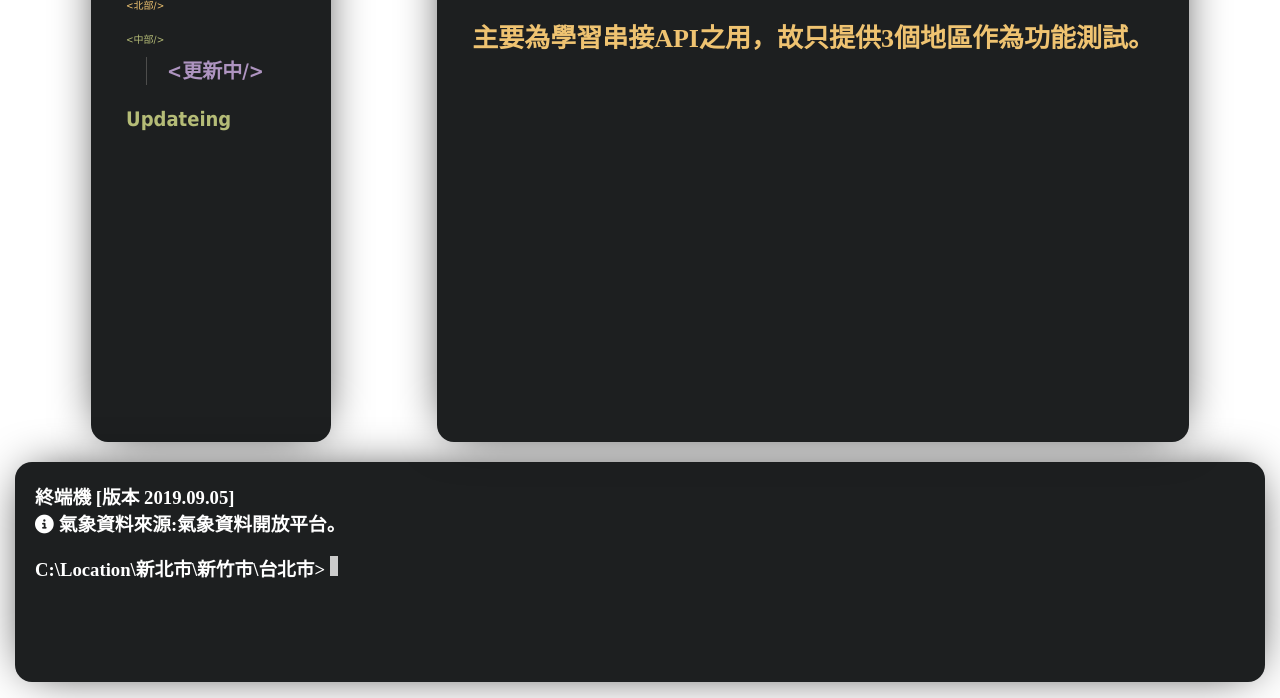
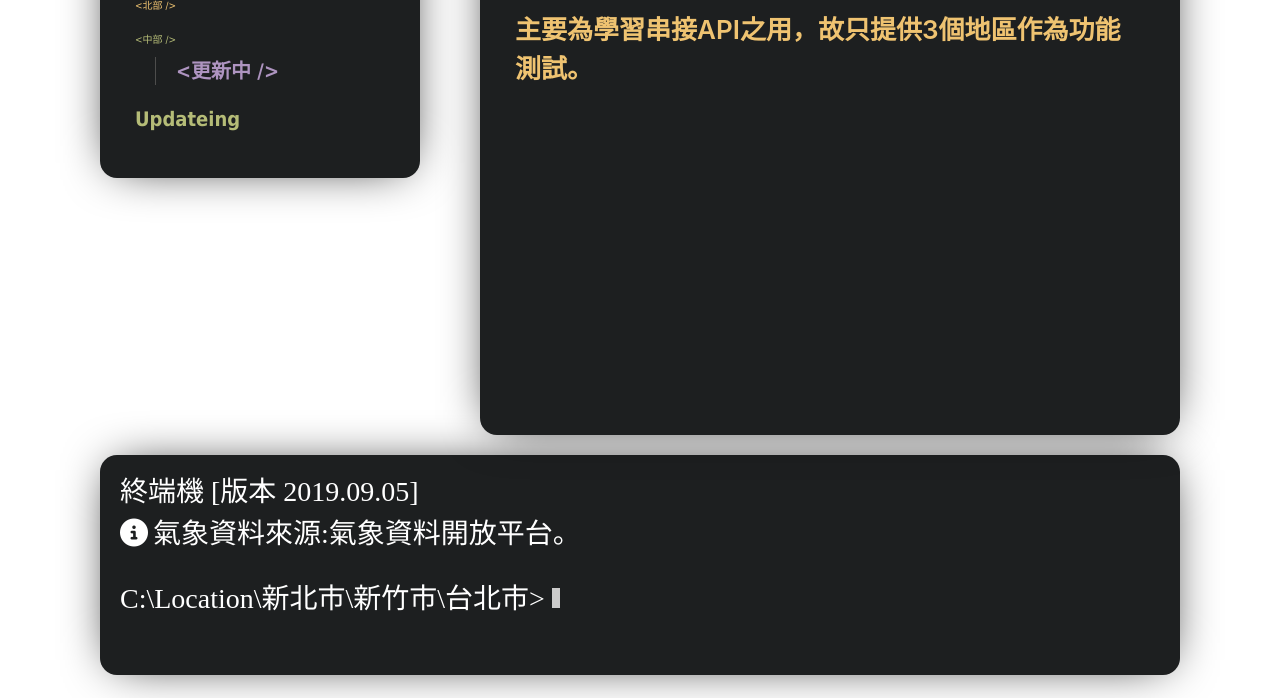
Before and after one commit to he790803/weatherApp, a plain HTML site: page index.html in a window 1280 px wide. Shown: the part 102-800 px from the top of the page. Drawn offline with nearby package versions, Linux system fonts and the light colour scheme; no server answers; a web font is replaced by a local one.

Commit message:
Update index.html
加入bootstrap

```diff
--- a/index.html
+++ b/index.html
@@ -5,36 +5,42 @@
     <meta charset="UTF-8" />
     <meta name="viewport" content="width=device-width, initial-scale=1.0" />
     <meta http-equiv="X-UA-Compatible" content="ie=edge" />
+
+
+    <!-- Bootstrap CDN -->
+    <link rel="stylesheet" href="https://stackpath.bootstrapcdn.com/bootstrap/4.2.1/css/bootstrap.min.css" integrity="sha384-GJzZqFGwb1QTTN6wy59ffF1BuGJpLSa9DkKMp0DgiMDm4iYMj70gZWKYbI706tWS" crossorigin="anonymous">
     <!-- fontawesome CDN -->
     <script src="https://kit.fontawesome.com/5d8c333ecd.js"></script>
+
     <!-- 自定義style -->
     <link rel="stylesheet" href="./style/style.css" />
-
     <title>氣象預報資訊</title>
 </head>
 
 <body>
     <div class="container">
         <div class="mainHead">
+            <div class="row">
+                <div class="col-12 col-lg-4">
                     <nav class="menu">
                         <p onclick="document.getElementsByTagName('nav')[0].className = 'menu'">
-                    <地區/>
+                            <地區 />
                         </p>
                         <ol>
                             <li class="menu-group">
                                 <a href="#">
-                            <北部/>
+                                    <北部 />
                                 </a>
                                 <ol class="sub-menu" id="north"></ol>
                             </li>
                             <li class="menu-group">
                                 <a href="#">
-                            <中部/>
+                                    <中部 />
                                 </a>
                                 <ol class="sub-center">
                                     <li class="menuItem">
                                         <a href="#">
-                                    <更新中/>
+                                            <更新中 />
                                         </a>
                                     </li>
                                 </ol>
@@ -42,6 +48,8 @@
                             <li class="menuItem"><a href="#">Updateing</a></li>
                         </ol>
                     </nav>
+                </div>
+                <div class="col-12 col-lg-8">
                     <div class="mainInfo">
                         <h3 class="title">
                             氣象預報資訊 -
@@ -56,6 +64,9 @@
                         </div>
                     </div>
                 </div>
+            </div>
+        </div>
+
         <div class="footerBar">
             <div class="footer">
                 <h3>終端機 [版本 2019.09.05]</h3>
@@ -67,7 +78,11 @@
                 </div>
             </div>
         </div>
-
+        <!-- jquery CDN -->
+        <script src="https://code.jquery.com/jquery-3.3.1.slim.min.js" integrity="sha384-q8i/X+965DzO0rT7abK41JStQIAqVgRVzpbzo5smXKp4YfRvH+8abtTE1Pi6jizo" crossorigin="anonymous"></script>
+        <!-- bootstrap CDN -->
+        <script src="https://cdnjs.cloudflare.com/ajax/libs/popper.js/1.14.6/umd/popper.min.js" integrity="sha384-wHAiFfRlMFy6i5SRaxvfOCifBUQy1xHdJ/yoi7FRNXMRBu5WHdZYu1hA6ZOblgut" crossorigin="anonymous"></script>
+        <script src="https://stackpath.bootstrapcdn.com/bootstrap/4.2.1/js/bootstrap.min.js" integrity="sha384-B0UglyR+jN6CkvvICOB2joaf5I4l3gm9GU6Hc1og6Ls7i6U/mkkaduKaBhlAXv9k" crossorigin="anonymous"></script>
         <!-- 自定義js -->
         <script src="./js/main.js"></script>
 </body>
```
Lines whose indentation alone changed are shown as unchanged.
